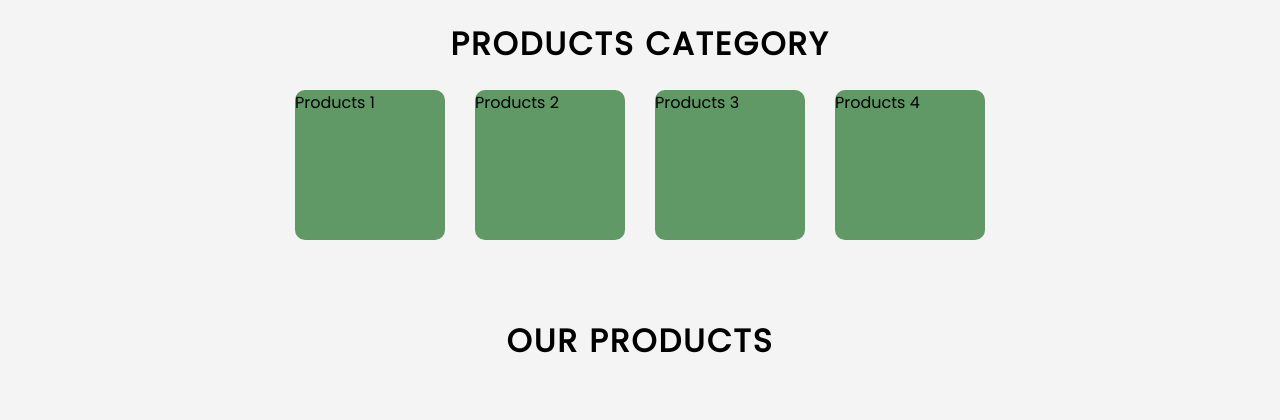
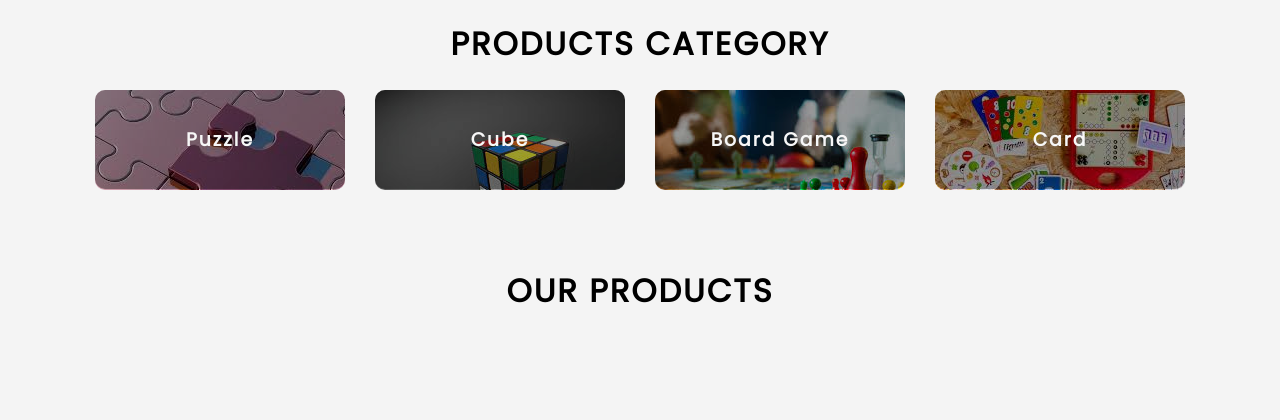
Before and after one commit to VannWasHere/u-toys, a PHP site: page / in a window 1280 px wide. Shown: the part 562-982 px from the top of the page. After the commit the page ends 865 px from the top, so only its background shows below. Run offline with PHP 8.4, Linux system fonts and the light colour scheme; the visitor is signed in with stand-in values (Sample User, id 1); data that the repository does not hold is empty; some libraries are stand-ins or nearby versions.

Commit message:
Designing index.php

```diff
--- a/css/home.css
+++ b/css/home.css
@@ -99,10 +99,37 @@ body {
 
 /* Examples of Category */
 .category-examples {
-    width: 150px;
-    height: 150px;
+    cursor: pointer;
+    width: 250px;
+    height: 100px;
     border-radius: 10px;
     background-color: var(--second-g-color);
+}
+
+.h3-container {
+    padding: 35px 0;
+    text-align: center;
+    letter-spacing: 2px;
+    color: var(--text-color-semi-white);
+    background-color: rgba(0, 0, 0, 0.389);
+    border-radius: 10px;
+}
+
+#puzzle-category {
+    background-image: url('../assets/button-puzzle-images.jpeg');
+}
+
+#cube-category {
+    background-image: url('../assets/button-cube-images.jpeg');
+    object-fit: cover;
+}
+
+#board-category {
+    background-image: url('../assets/button-board-images.jpeg');
+}
+
+#card-category {
+    background-image: url('../assets/button-card-images.jpeg');
 }
 
 .home-products-h1 {
--- a/index.php
+++ b/index.php
@@ -55,10 +55,30 @@ include 'component/navigation_bar.php';
             <h1 class="home-products-h1">Products Category</h1>
             <div class="home-products-category-container">
                 <!-- Examples -->
-                <div class="category-examples">Products 1</div>
-                <div class="category-examples">Products 2</div>
-                <div class="category-examples">Products 3</div>
-                <div class="category-examples">Products 4</div>
+                <div class="category-examples" onclick="window.location.href = 'product.php?cat=puzzle'" id="puzzle-category">
+                    <div class="h3-container">
+                        <h3>Puzzle</h3>
+                    </div>
+                </div>
+
+                <div class="category-examples" onclick="window.location.href = 'product.php?cat=rubic'" id="cube-category">
+                    <div class="h3-container">
+                        <h3>Cube</h3>
+                    </div>
+                </div>
+
+                <div class="category-examples" onclick="window.location.href = 'product.php?cat=board-game'" id="board-category">
+                    <div class="h3-container">
+                        <h3>Board Game</h3>
+                    </div>
+                </div>
+
+                <div class="category-examples" onclick="window.location.href = 'product.php?cat=card-game'" id="card-category">
+                    <div class="h3-container">
+                        <h3>Card</h3>
+                    </div>
+                </div>
+
             </div>
         </div>
         <div class="home-products">
```
Also changed, not shown: assets/button-board-images.jpeg (added), assets/button-card-images.jpeg (added), assets/button-cube-images.jpeg (added), assets/button-puzzle-images.jpeg (added).
